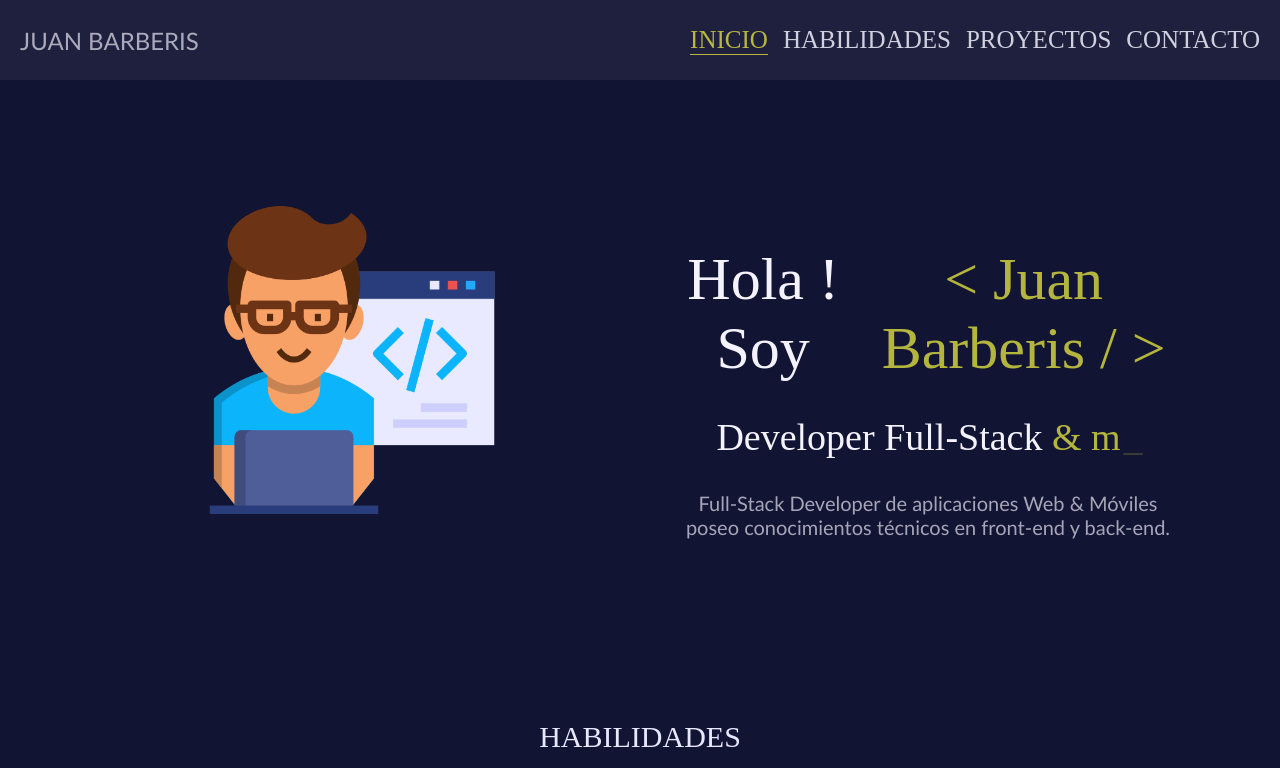
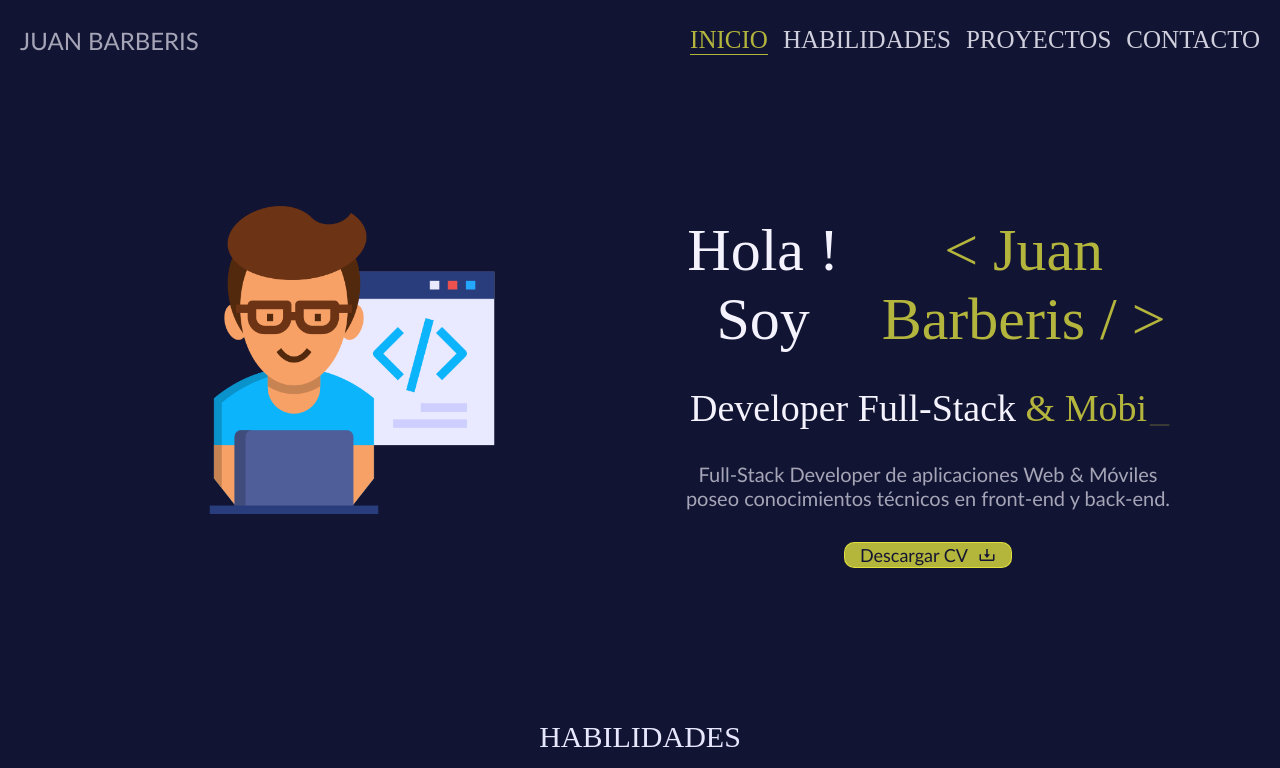
Before and after one commit to JuanBarberis/portfolio, a React (Create React App) app: page / in a window 1280 px wide. Shown: the top 768 px of the page. Built offline with nearby package versions, Linux system fonts and the light colour scheme; a web font is replaced by a local one.

Commit message:
navbar scroll- falta agregar efecto

```diff
--- a/src/components/Header/Header.jsx
+++ b/src/components/Header/Header.jsx
@@ -7,12 +7,24 @@ import { Link } from 'react-scroll';
 
 export default function Header() {
     const [render, setRender] = useState(false);
+    const [navbar, setNavnar] = useState(false)
 
-    function handleRender() {
+    const handleRender = () => {
         setRender(!render)
     }
+
+    const changeBackground = ()=>{
+        if(window.scrollY >= 100){
+            setNavnar(true)
+        }else{
+            setNavnar(false)
+        }
+    }
+
+    window.addEventListener('scroll', changeBackground)
+
     return (
-        <div className='nav-header'>
+        <div className={navbar ? 'navbar active' : 'navbar'}>
             <h2 className='nav-title'>JUAN BARBERIS </h2>
             <FiMenu onClick={handleRender} className='menuhamburguesa' />
             {render ? <MenuHamb handleRender={handleRender} /> : ""}
--- a/src/components/Header/header.css
+++ b/src/components/Header/header.css
@@ -1,11 +1,18 @@
-.nav-header {
+.navbar {
     width: 100%;
     min-height: 10vh;
     display: flex;
     align-items: center;
     justify-content: space-between;
-    background-color: #34344e69;
+    /* background-color: #34344e69; */
+    background-color: transparent;
     position: fixed;
+    z-index: 1;
+}
+
+.navbar.active {
+    background-color: rgb(30, 32, 56);
+
 }
 
 .nav-link {
@@ -29,14 +36,10 @@
     border-bottom: 1px solid rgba(238, 238, 63, 0.74);
 }
 
-/* .nav-header .nav-link .link:focus {
+
+.link:hover {
     color: rgba(238, 238, 63, 0.74);
-    border-bottom: 1px solid rgba(238, 238, 63, 0.74);
 
-} */
-
-.nav-header .nav-link .link:hover {
-    color: rgba(238, 238, 63, 0.74);
 }
 
 .nav-title {
--- a/src/pages/Home/Home.jsx
+++ b/src/pages/Home/Home.jsx
@@ -3,6 +3,8 @@ import React from 'react'
 import './home.css'
 import imgPortada from '../../images/portada.png'
 import { Typewriter } from 'react-simple-typewriter'
+import { BiDownload } from 'react-icons/bi';
+import { NavLink } from 'react-router-dom';
 
 function Home() {
 
@@ -21,7 +23,7 @@ function Home() {
                         <span
                             style={{ color: 'rgba(238, 238, 63, 0.74)' }}>
                             <Typewriter
-                                words={['de aplicaciones web', '& móviles']}
+                                words={['MERN', '& Mobile Apps']}
                                 loop={0}
                                 cursor
                                 cursorStyle='_'
@@ -31,9 +33,11 @@ function Home() {
                         </span>
                     </p>
                     <p className='home-parraf'>
-                        Full-Stack Developer de aplicaciones Web & Móviles <br/>
+                        Full-Stack Developer de aplicaciones Web & Móviles <br />
                         poseo conocimientos técnicos en front-end y back-end.
                     </p>
+                    <NavLink to={'https://drive.google.com/file/d/1DrGJloIEOig1i8p_VWF4j1dStl3k-kK3/view'} className='download-cv'> Descargar CV <BiDownload /></NavLink >
+
                 </div>
 
             </div>
--- a/src/pages/Home/home.css
+++ b/src/pages/Home/home.css
@@ -64,6 +64,26 @@
     font-weight: lighter;
     font-size: 20px;
 }
+.download-cv{
+    text-align: center;
+    text-decoration: none;
+    display: flex;
+    flex-direction: row;
+    align-items: center;
+    gap: 10px;
+    font-size: 18px;
+    font-weight: 200;
+    font-family: 'Gill Sans MT';
+    border-radius: 10px;
+    color: rgb(18, 20, 51);
+    background-color: rgba(238, 238, 63, 0.74);
+    border: 1px solid rgba(238, 238, 63, 0.74);
+    padding: 1px 15px;
+}
+.download-cv:hover{
+    background-color:rgba(126, 127, 140, 0.442);
+    color: rgba(238, 238, 63, 0.74);
+}
 
 @media only screen and (max-width: 1160px) {
     .home-title{
--- a/src/pages/Skills/Skills.jsx
+++ b/src/pages/Skills/Skills.jsx
@@ -47,7 +47,7 @@ function Skills() {
 
   return (
     <>
-      <div className='skill' id='skill'>
+      <div className='skill ' id='skill'>
         <h1 className='skill-h1'>HABILIDADES</h1>
         <div className='skill-title'>
           {
--- a/src/pages/Skills/skills.css
+++ b/src/pages/Skills/skills.css
@@ -8,6 +8,10 @@
     gap: 1rem;
 
 }
+
+
+
+
 
 .skill-h1 {
     color: rgb(231, 231, 254);
@@ -24,12 +28,11 @@
     gap: 5rem;
     justify-content: center;
     align-self: center;
-
-
 }
 
 .skills:hover {
     filter: saturate(1);
+
 }
 
 .skills {
@@ -40,12 +43,14 @@
     justify-content: center;
     gap: 10px;
     filter: grayscale(100%);
-    padding-block: 10px;
+    /* padding-block: 10px; */
 }
+
 .skill-img {
     width: 80px;
     height: 80px;
 }
+
 .skill-h2 {
     text-align: center;
     color: rgb(231, 231, 254);
@@ -54,10 +59,11 @@
 }
 
 @media (min-width:320px) and (max-width: 940px) {
-    .skill{
+    .skill {
         padding-top: 5rem;
     }
-    .skill-h1{
+
+    .skill-h1 {
         padding-bottom: 1rem;
     }
 }
```
